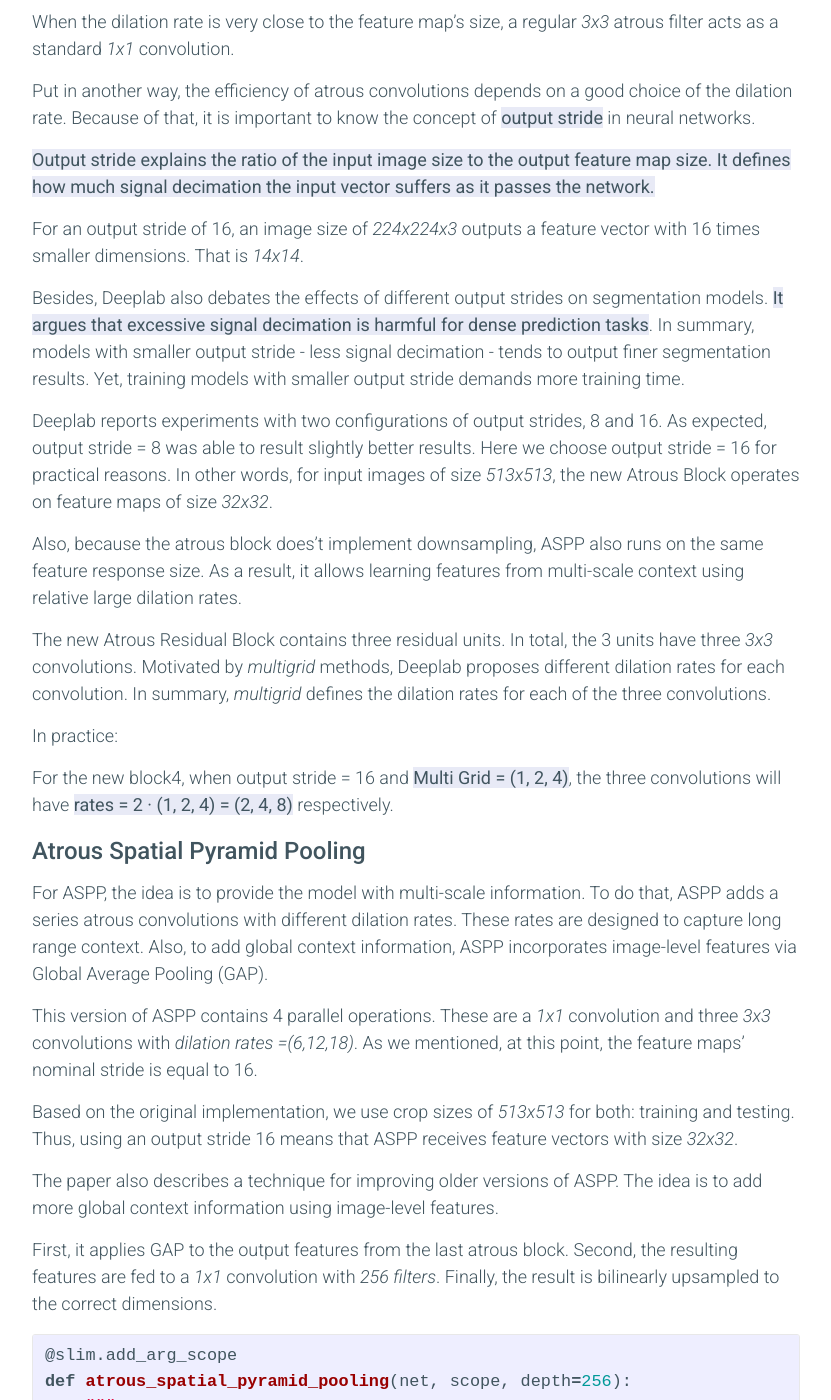
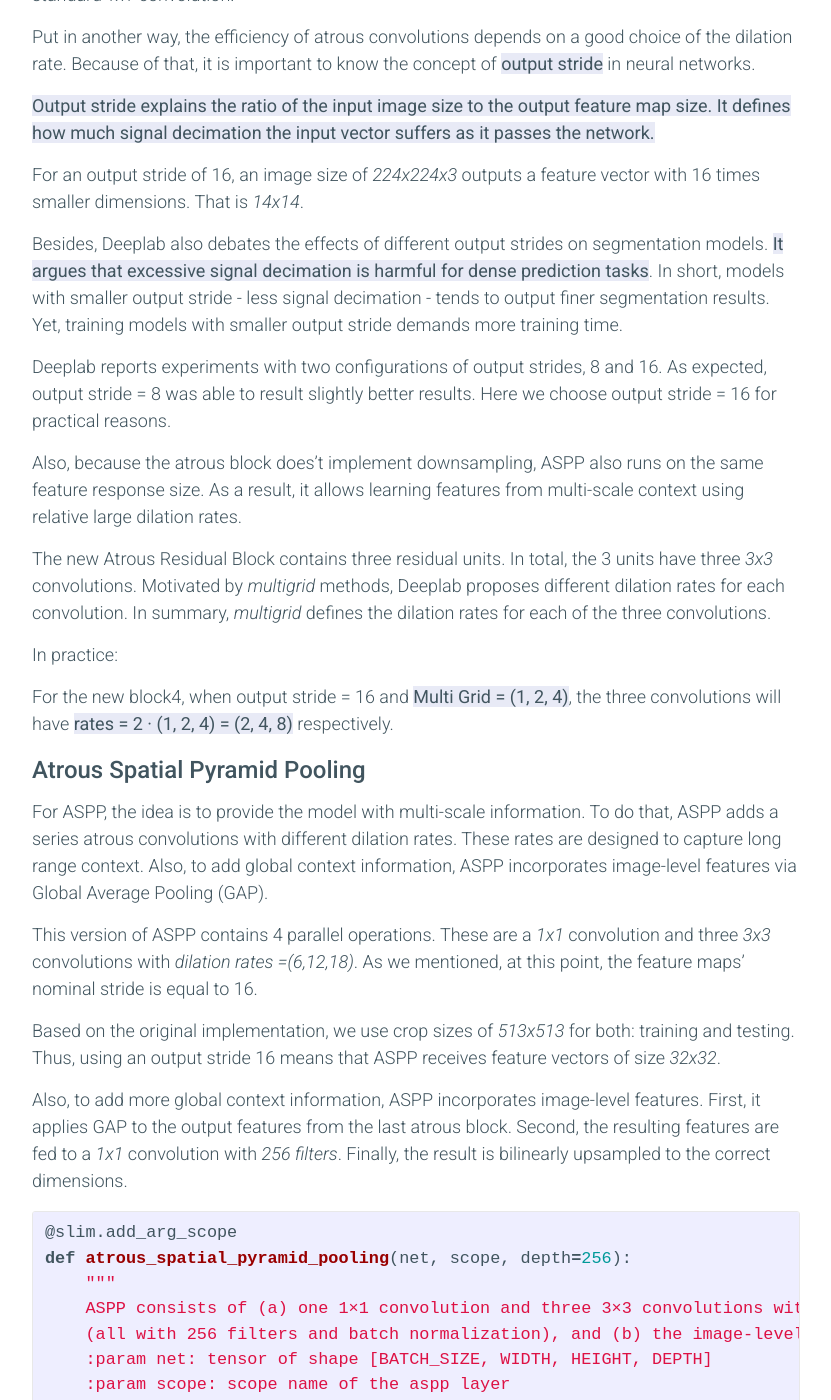
Before and after one commit to sthalles/sthalles.github.io, a Jekyll site: the page built from _posts/2018-01-29-deep_segmentation_network.markdown, in a window 1280 px wide and 1400 px high, scrolled down 8199 px. Shown: the whole window, without its empty margins (224-1055 px from the left). Built offline with Jekyll 4.4.1, drawn with Linux system fonts in a browser that asks for light colours; nearby versions of some CDN libraries; comment, search, counter and statistics services are not loaded; some of the changed text lies outside the part shown.

Commit message:
fix typo

```diff
--- a/_posts/2018-01-29-deep_segmentation_network.markdown
+++ b/_posts/2018-01-29-deep_segmentation_network.markdown
@@ -36,14 +36,14 @@
 
 Yet, regular DCNNs such as the AlexNet and VGG aren't suitable for dense prediction tasks. First, these models contain many layers designed to reduce the spatial dimensions of the input features. These layers end up producing highly decimated feature vectors that lack sharp details. Second, fully-connected layers have fixed sizes and loose spatial information during computation.
 
-As an example, instead of having pooling and fully-connected layers, imagine passing an image through a series of convolutions. We can set each convolution to have *stride of 1* and "SAME" padding. ***Doing this, we get the benefit of having the output vector with the same dimensions as the input***. In other words, each convolution preserves the spatial dimensions of its input. We could stack a bunch of these convolutions and have our segmentation model.
+As an example, instead of having pooling and fully-connected layers, imagine passing an image through a series of convolutions. We can set each convolution to have *stride of 1* and "SAME" padding. ***Doing this, each convolution preserves the spatial dimensions of its input***. We can stack a bunch of these convolutions and have a segmentation model.
 
 <figure>
   <img class="img-responsive center-block" src="{{ site.url }}/assets/deep_segmentation_network/fully_conv.png" alt="ResNet bottleneck layer">
   <figcaption class="caption center"> Fully-Convolution neural network for dense prediction task. Note the non-existence of pooling and fully-connected layers. </figcaption>
 </figure>
 
-This model could output a probability tensor with shape *[W,H,C]*, where W and H represents the Width and Height. And C the number of class labels. With this tensor, we can apply the argmax function (on the second axis) and get a tensor shape like *[W,H,1]*. After, we compute the cross entropy loss between each pixel of the ground-truth images and our predictions. In the end, we average that value and train the network using back prop.
+This model could output a probability tensor with shape *[W,H,C]*, where W and H represents the Width and Height. And C the number of class labels. Applying the argmax function (on the second axis) gives us a tensor shape of *[W,H,1]*. After, we compute the cross entropy loss between each pixel of the ground-truth images and our predictions. In the end, we average that value and train the network using back prop.
 
 There is one problem with this approach though. As we mentioned, using convolutions with stride 1 and "SAME" padding preserves the input dimensions. However, doing that would make the model super expensive in both ways. Memory consumption and computation complexity.
 
@@ -58,7 +58,7 @@
 
 Also, note that the first part of this architecture looks a lot like usual classification DCNNs. With one exception, they do not put in place *fully-connected* layers.
 
-After the first part, we have a feature vector with shape [w,h,d] where w, h and d are the width, height and depth of the feature tensor. Note that the spatial dimensions of this compressed vector is smaller than the original input.
+After the first part, we have a feature vector with shape [w,h,d] where w, h and d are the width, height and depth of the feature tensor. Note that the spatial dimensions of this compressed vector are smaller (yet denser) than the original input.
 
 <figure>
   <img class="img-responsive center-block" src="{{ site.url }}/assets/deep_segmentation_network/fully_conv_network.png" alt="ResNet bottleneck layer">
@@ -69,7 +69,7 @@
 
 At this point, regular classification DCNNs would output a dense (non-spatial) vector containing probabilities for each class label. Instead, we feed this compressed feature vector to a series of upsampling layers. These layers work on reconstructing the output of the first part of the network. ***The goal is to increase the spatial resolution so the output vector has the same dimensions as the input***.
 
-Usually, upsampling layers are based on *strided transpose convolutions*. ***These functions go from deep and narrow layers to wider and shallower ones***. In short, We use transpose convolutions to increase feature vector to a desired spatial dimension.
+Usually, upsampling layers are based on *strided transpose convolutions*. ***These functions go from deep and narrow layers to wider and shallower ones***. Log story short, we use transpose convolutions to increase feature vectors dimension to a desired value.
 
 In most papers, these two components of a segmentation network are called: encoder and decoder. In short, the first, "encodes" its information into a compressed vector used to represent its input. The second (the decoder) works on reconstructing this signal to the desired outcome.
 
@@ -85,7 +85,7 @@
 
 *Image credits: [Rethinking Atrous Convolution for Semantic Image Segmentation](https://arxiv.org/abs/1706.05587).*
 
-Deeplab uses an ImageNet-pretrained ResNet as feature extractor for semantic segmentation. However, it proposes a new Residual block for multi-scale feature learning. Instead of regular convolutions, the last ResNet block uses atrous convolutions. Also, each convolution (within this new block) uses different dilation rates to capture multi-scale context.
+Deeplab uses an ImageNet-pretrained ResNet as its main feature extractor network. However, it proposes a new Residual block for multi-scale feature learning. Instead of regular convolutions, the last ResNet block uses atrous convolutions. Also, each convolution (within this new block) uses different dilation rates to capture multi-scale context.
 
 Additionally, on top of this new block, it uses Atrous Spatial Pyramid Pooling (ASPP). ASPP uses dilated convolutions with different rates as an attempt of classifying regions of an arbitrary scale.
 
@@ -137,14 +137,14 @@
 
 Consider a *3x3* convolution filter for instance. When the dilation rate is equal to 1, it behaves like a standard convolution. But, if we set the dilation factor to 2, it has the effect of enlarging the convolution kernel.
 
-In theory, it works like that. First, it expands (dilates) the convolution filter according to the dilation rate. Second, it fills the empty spaces with zeros - creating an sparse like filter. Finally, it performs regular convolution with this dilated filter.
+In theory, it works like that. First, it expands (dilates) the convolution filter according to the dilation rate. Second, it fills the empty spaces with zeros - creating an sparse like filter. Finally, it performs regular convolution using the dilated filter.
 
 <figure>
   <img class="img-responsive center-block" src="{{ site.url }}/assets/deep_segmentation_network/atrous_conv.png" alt="ResNet bottleneck layer">
   <figcaption class="caption center">Atrous convolutions with various rates.</figcaption>
 </figure>
 
-As a consequence, applying a dilation rate = 2 over a regular *3x3* filter, has the effect of ***expanding*** the convolution filter. Now, this new filter covers an area equivalent to a *5x5*. Yet, because it acts like a sparse filter, only the original *3x3* cells will do computation and produce results. I said "act" because most frameworks don't implement atrous convolutions using sparse filters - because of memory concerns.
+As a consequence, a convolution with a dilated 2, 3x3 filter would make it able to cover an area equivalent to a 5x5. Yet, because it acts like a sparse filter, only the original *3x3* cells will do computation and produce results. I said "act" because most frameworks don't implement atrous convolutions using sparse filters - because of memory concerns.
 
 In a similar way, setting the atrous factor to 3 allows a regular *3x3* convolution to get signals from a 7x7 corresponding area.
 
@@ -165,9 +165,9 @@
 
 For an output stride of 16, an image size of *224x224x3* outputs a feature vector with 16 times smaller dimensions. That is *14x14*.
 
-Besides, Deeplab also debates the effects of different output strides on segmentation models. ***It argues that excessive signal decimation is harmful for dense prediction tasks***. In summary, models with smaller output stride - less signal decimation - tends to output finer segmentation results. Yet, training models with smaller output stride demands more training time.
+Besides, Deeplab also debates the effects of different output strides on segmentation models. ***It argues that excessive signal decimation is harmful for dense prediction tasks***. In short, models with smaller output stride - less signal decimation - tends to output finer segmentation results. Yet, training models with smaller output stride demands more training time.
 
-Deeplab reports experiments with two configurations of output strides, 8 and 16. As expected, output stride = 8 was able to result slightly better results. Here we choose output stride = 16 for practical reasons. In other words, for input images of size *513x513*, the new Atrous Block operates on feature maps of size *32x32*.
+Deeplab reports experiments with two configurations of output strides, 8 and 16. As expected, output stride = 8 was able to result slightly better results. Here we choose output stride = 16 for practical reasons.
 
 Also, because the atrous block does't implement downsampling, ASPP also runs on the same feature response size. As a result, it allows learning features from multi-scale context using relative large dilation rates.
 
@@ -183,11 +183,9 @@
 
 This version of ASPP contains 4 parallel operations. These are a *1x1* convolution and three *3x3* convolutions with *dilation rates =(6,12,18)*. As we mentioned, at this point, the feature maps' nominal stride is equal to 16.
 
-Based on the original implementation, we use crop sizes of *513x513* for both: training and testing. Thus, using an output stride 16 means that ASPP receives feature vectors with size *32x32*.
+Based on the original implementation, we use crop sizes of *513x513* for both: training and testing. Thus, using an output stride 16 means that ASPP receives feature vectors of size *32x32*.
 
-The paper also describes a technique for improving older versions of ASPP. The idea is to add more global context information using image-level features.
-
-First, it applies GAP to the output features from the last atrous block. Second, the resulting features are fed to a *1x1* convolution with *256 filters*. Finally, the result is bilinearly upsampled to the correct dimensions.
+Also, to add more global context information, ASPP incorporates image-level features. First, it applies GAP to the output features from the last atrous block. Second, the resulting features are fed to a *1x1* convolution with *256 filters*. Finally, the result is bilinearly upsampled to the correct dimensions.
 
 {% highlight python %}
 @slim.add_arg_scope
@@ -242,7 +240,7 @@
 
 Before computing the *cross-entropy error*, we resize the logits to the input's size. As argued in the paper, it's better to resize the logits than the ground-truth labels to keep resolution details.
 
-Based on the original training procedures, we scale each image using a random factor from 0.5 to 2. Also, we apply random left-right flipping to the scaled image.
+Based on the original training procedures, we scale each image using a random factor from 0.5 to 2. Also, we apply random left-right flipping to the scaled images.
 
 Finally, we crop patches of size *513x513* for both training and testing.
 
```
Also changed, not shown: other parts of _posts/2018-01-29-deep_segmentation_network.markdown (+1 -1 lines).
